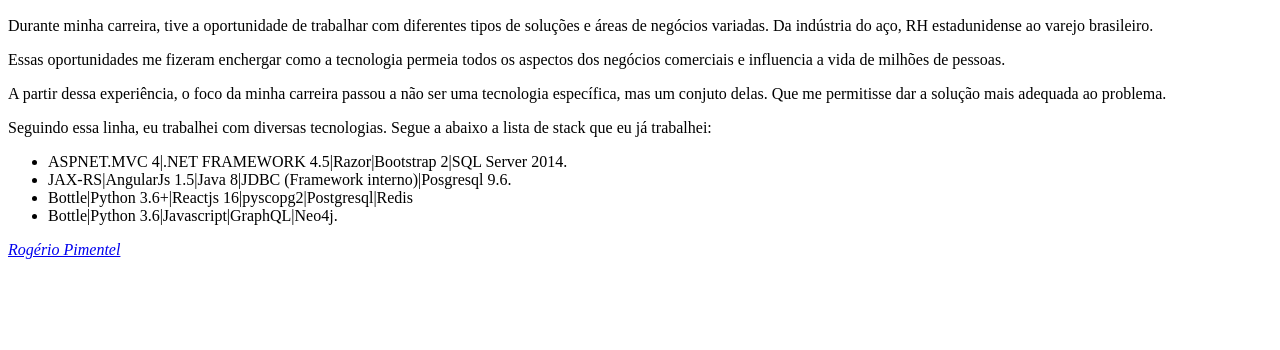
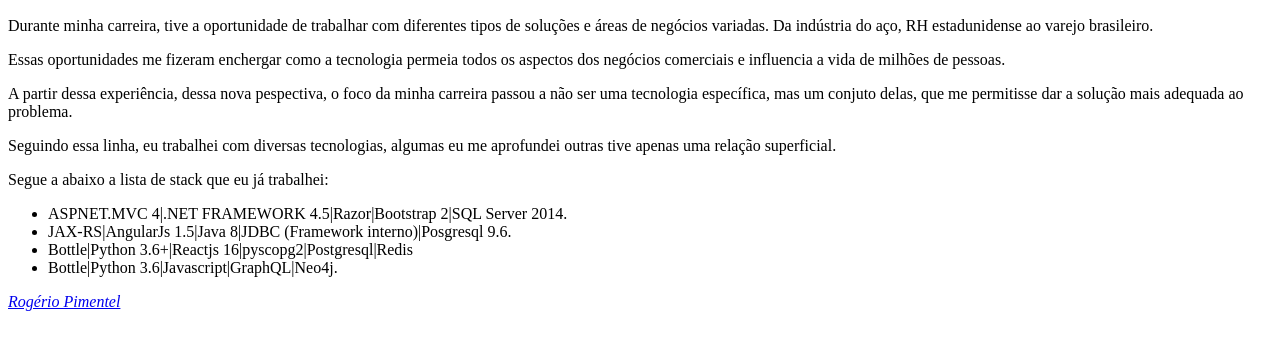
Before and after one commit to pimtel/pimtel.github.io, a plain HTML site: page index.html in a window 1280 px wide. Shown: the part 96-446 px from the top of the page. Drawn offline with Linux system fonts and the light colour scheme.

Commit message:
Aplica algumas correções no texto

```diff
--- a/index.html
+++ b/index.html
@@ -14,20 +14,23 @@
         diferentes tipos de soluções e áreas de negócios variadas. Da
         indústria do aço, RH estadunidense ao varejo brasileiro.</p>
       <p>
-        Essas oportunidades me fizeram
-        enchergar como a tecnologia permeia todos os aspectos dos
-        negócios comerciais e influencia a vida de milhões de
-        pessoas.
+        Essas oportunidades me fizeram enchergar como a tecnologia
+        permeia todos os aspectos dos negócios comerciais e influencia
+        a vida de milhões de pessoas.
       </p>
       <p>
-        A partir dessa experiência, o foco da minha carreira passou a
-        não ser uma tecnologia específica, mas um conjuto delas. Que
-        me permitisse dar a solução mais adequada ao problema.
+        A partir dessa experiência, dessa nova pespectiva, o foco da
+        minha carreira passou a não ser uma tecnologia específica, mas
+        um conjuto delas, que me permitisse dar a solução mais
+        adequada ao problema.
       </p>
       <p>
-        Seguindo essa linha, eu trabalhei com diversas
-        tecnologias. Segue a abaixo a lista de stack que eu já
-        trabalhei:
+        Seguindo essa linha, eu trabalhei com diversas tecnologias,
+        algumas eu me aprofundei outras tive apenas uma relação
+        superficial.
+      </p>
+      <p>
+        Segue a abaixo a lista de stack que eu já trabalhei:
       </p>
       <ul>
         <li>
```
